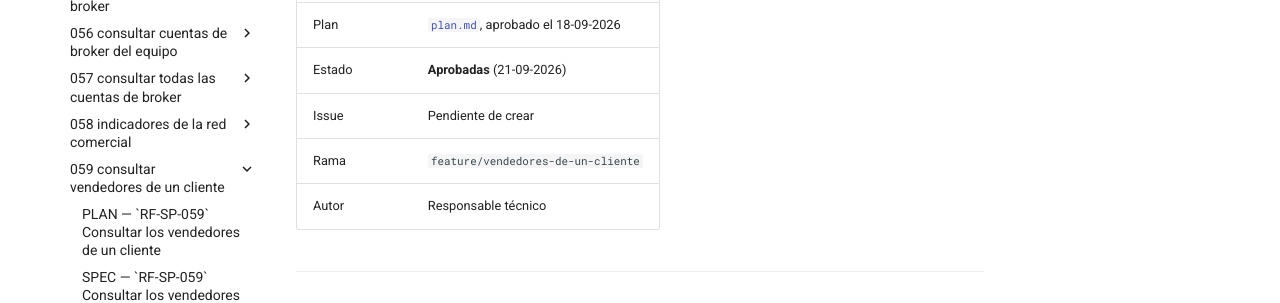
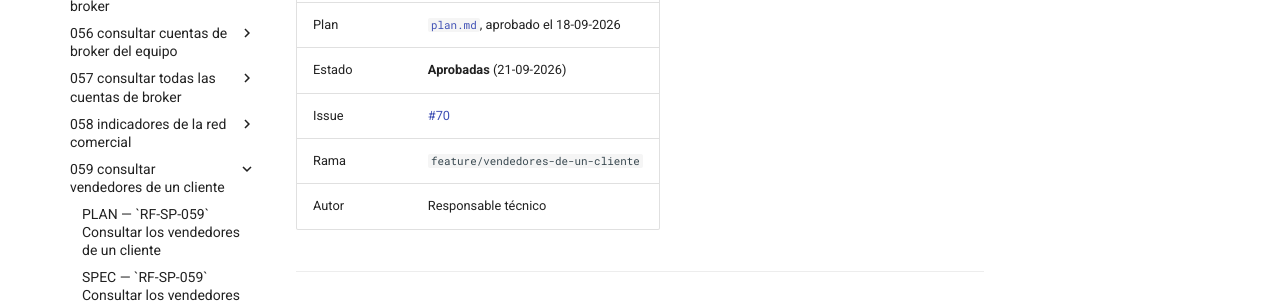
Before and after one commit to NexusPro-Dev/backend, an MkDocs documentation site: the page built from docs/specs/sp/059-consultar-vendedores-de-un-cliente/tasks.md, in a window 1280 px wide and 900 px high. Shown: the part 356-659 px from the top of the window. Built offline with MkDocs 1.6.1 and Material for MkDocs 9.7.7, drawn with Linux system fonts in a browser that asks for light colours; comment, search, counter and statistics services are not loaded.

Commit message:
docs(sp): RF-SP-059 tiene issue — #70 en tasks.md y en la matriz.
Co-Authored-By: Claude Opus 5 (1M context) <noreply@anthropic.com>

```diff
--- a/docs/specs/sp/059-consultar-vendedores-de-un-cliente/tasks.md
+++ b/docs/specs/sp/059-consultar-vendedores-de-un-cliente/tasks.md
@@ -6,7 +6,7 @@
 | Especificación | [`spec.md`](spec.md) |
 | Plan | [`plan.md`](plan.md), aprobado el 18-09-2026 |
 | Estado | **Aprobadas** (21-09-2026) |
-| Issue | Pendiente de crear |
+| Issue | [#70](https://github.com/NexusPro-Dev/backend/issues/70) |
 | Rama | `feature/vendedores-de-un-cliente` |
 | Autor | Responsable técnico |
 
```
Also changed, not shown: docs/requirements.md (+1 -1 lines).
